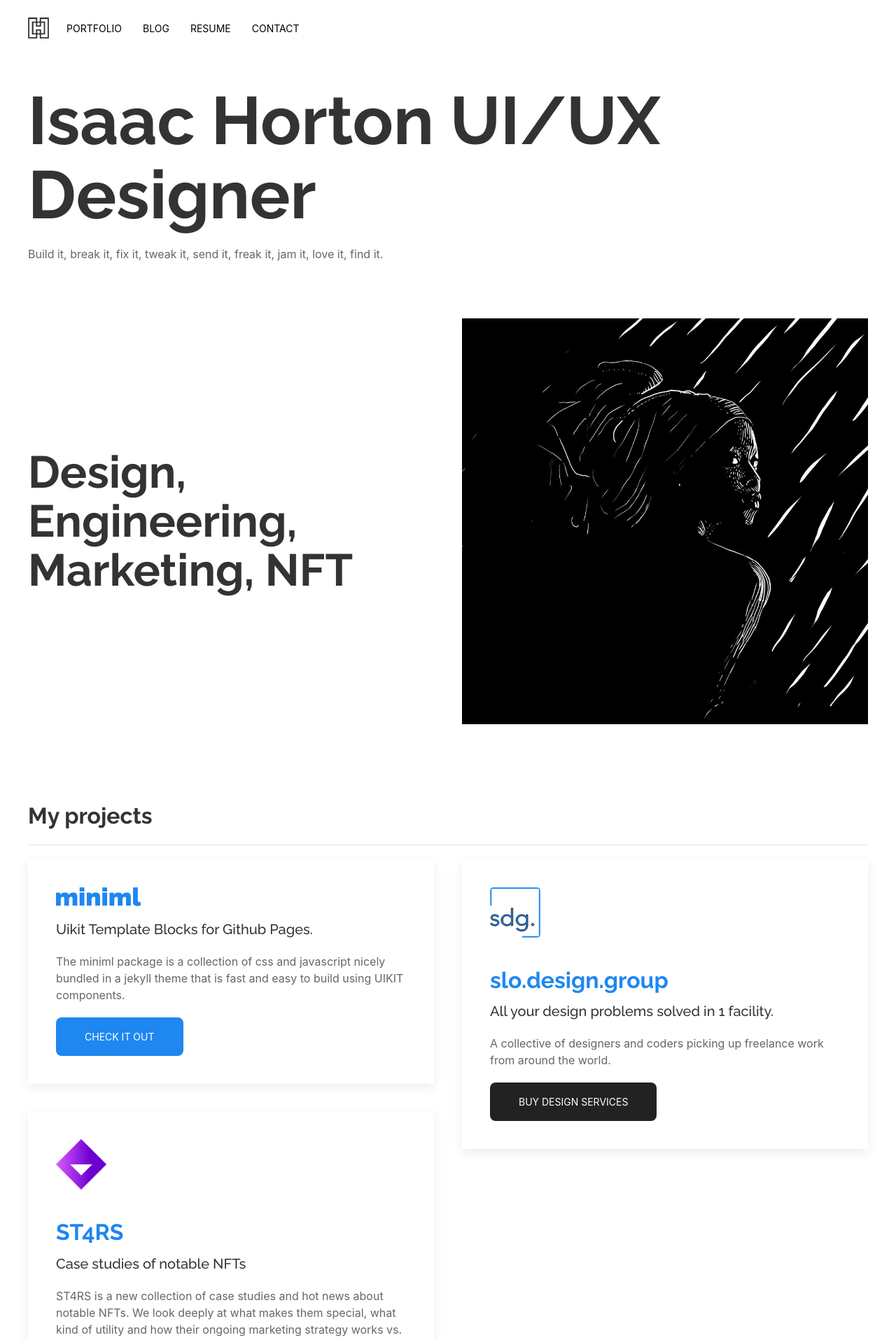
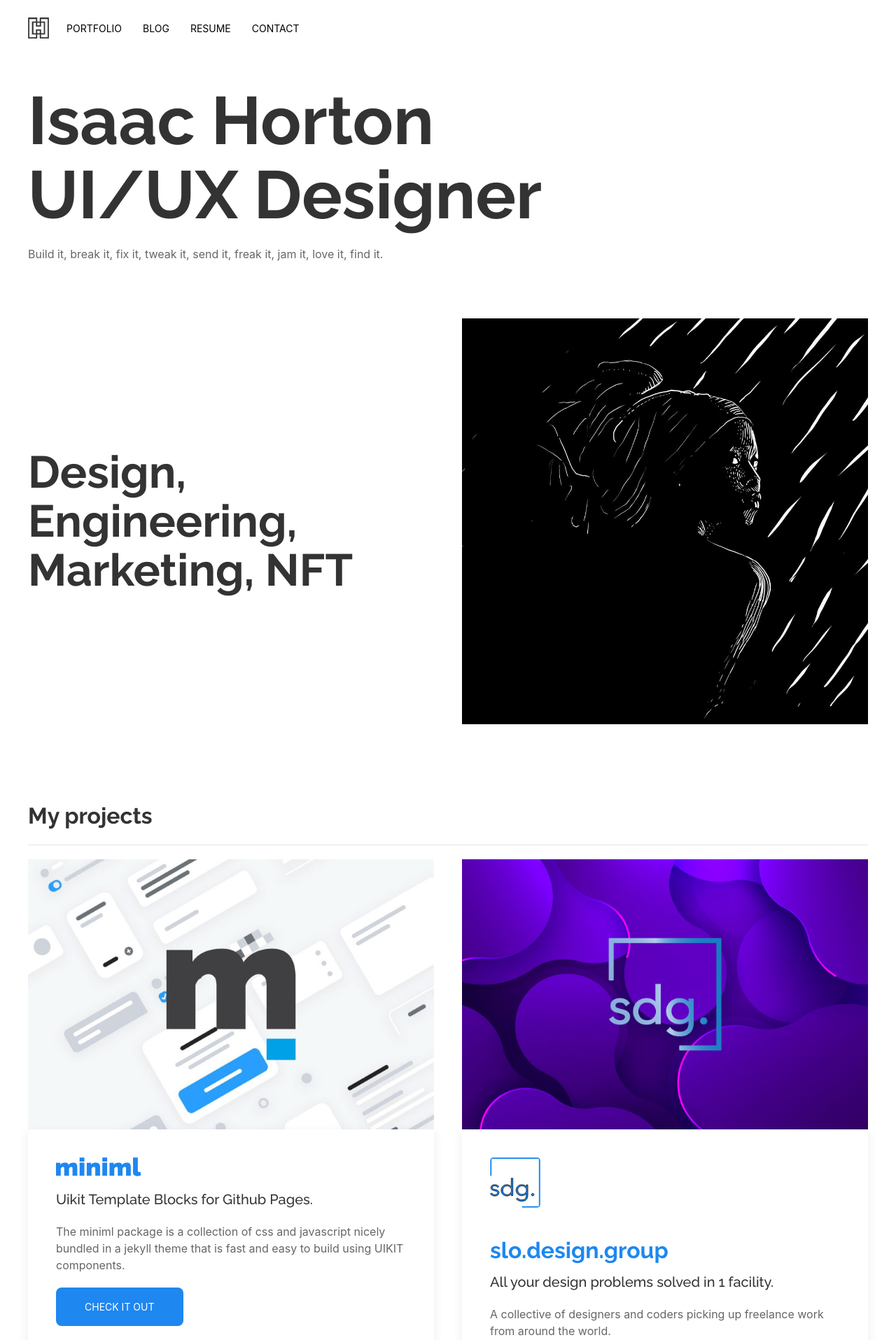
Before and after one commit to kre8t/kre8t.github.io, a Jekyll site: the page built from index.html, in a window 1280 px wide. Shown: the top 1915 px of the page at 70% size. Built offline with Jekyll 4.4.1, drawn with Linux system fonts in a browser that asks for light colours.

Commit message:
updated images and home contents
a

```diff
--- a/_includes/sections/currentprojects.html
+++ b/_includes/sections/currentprojects.html
@@ -5,6 +5,9 @@
       <div uk-grid="masonry: true">
         <div class="uk-width-1-2@m">
           <div class="uk-text-center uk-text-left@m">
+            <div class="uk-card-media-top">
+              <img src="{{"/assets/img/preview-miniml.jpg" | relative_url}}">
+            </div>
             <div class="uk-card uk-card-default uk-card-body">
               <a href="https://st4rlab.github.io/miniml/"><img src="{{"/assets/img/logo-miniml.svg" | relative_url}}" alt="miniml" width="122" height="36" uk-svg></a>
               <h4 class="uk-margin-small-top">Uikit Template Blocks for Github Pages.</h4>
@@ -16,6 +19,9 @@
         </div>
         <div class="uk-width-1-2@m">
           <div class="uk-text-center uk-text-left@m">
+            <div class="uk-card-media-top">
+              <img src="{{"/assets/img/sdg-preview.jpg" | relative_url}}">
+            </div>
             <div class="uk-card uk-card-default uk-card-body">
               <hr class="uk-hidden@m">
               <a href="https://slodesigngroup.com"><img src="{{"/assets/img/sdg-logo-SVG.svg" | relative_url}}" alt="Slo Design Group" class="uk-border-rounded" width="72" height="72" uk-svg></a>
@@ -28,6 +34,9 @@
           </div>
         </div>
         <div class="uk-width-1-2@m">
+          <div class="uk-card-media-top">
+            <img src="{{"/assets/img/st3rs-preview.jpg" | relative_url}}">
+          </div>
           <div class="uk-card uk-card-default uk-card-body">
             <div class="uk-text-center uk-text-left@m">
               <a href="https://st4rs.org"><img src="{{"/assets/img/favicon-180.png" | relative_url}}" alt="ST4RS in NFT" class="uk-border-rounded" width="72" height="72" uk-svg></a>
--- a/_layouts/home.html
+++ b/_layouts/home.html
@@ -8,7 +8,7 @@ layout: homepage
       {% include header.html %}
       <div class="uk-section uk-section-small">
         <div class="intro-text uk-container">
-          <h2 class="uk-heading-large">Isaac Horton UI/UX Designer</h2>
+          <h2 class="uk-heading-large">Isaac Horton <br>UI/UX Designer</h2>
           <p>Build it, break it, fix it, tweak it, send it, freak it, jam it, love it, find it.</p>
         </div>
       </div>
--- a/assets/css/custom.css
+++ b/assets/css/custom.css
@@ -28,3 +28,6 @@ h3, h4, h5, h6 {
 .uk-button {
 	border-radius:8px;
 }
+.uk-sticky.uk-active {
+	background-color:white;
+}
```
Also changed, not shown: _layouts/portfolio.html (+12 -3 lines), blog/index.html (+4 -4 lines), Screenshot.png (deleted), assets/img/m-preview.png (added), assets/img/preview-miniml.jpg (added), assets/img/sdg-preview.jpg (added), assets/img/st3rs-preview.jpg (added).
